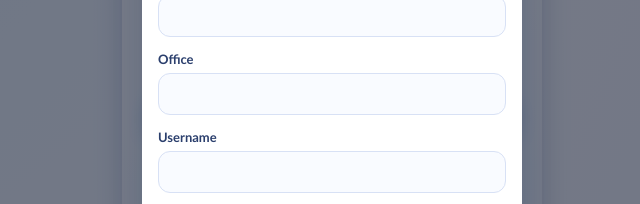
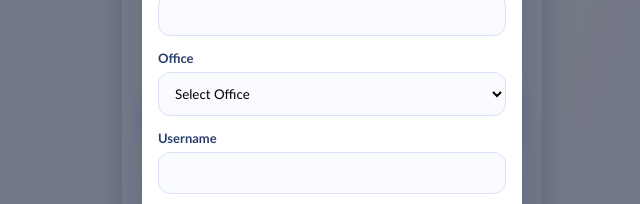
Before and after one commit to dmzoleta/attendance-monitoring, a website: page employee/index.html in a window 1280 px wide. Both pictures are taken after typing "name@example.com", "Sample123" into the empty fields and a click on the button "Create Account". Shown: the part 288-492 px from the top of the page, 308-948 px from the left. Drawn offline with Linux system fonts and the light colour scheme.

Commit message:
Update office options in forms

```diff
--- a/employee/index.html
+++ b/employee/index.html
@@ -44,7 +44,22 @@
           </label>
           <label class="input-field">
             <span>Office</span>
-            <input type="text" name="office" required />
+            <select name="office" required>
+              <option value="" disabled selected>Select Office</option>
+              <option value="ICT Unit">ICT Unit</option>
+              <option value="CID Unit">CID Unit</option>
+              <option value="SGOD">SGOD</option>
+              <option value="Payroll">Payroll</option>
+              <option value="Supply Unit">Supply Unit</option>
+              <option value="Records Unit">Records Unit</option>
+              <option value="Accounting Unit">Accounting Unit</option>
+              <option value="HR Unit">HR Unit</option>
+              <option value="ASDS Office">ASDS Office</option>
+              <option value="Assistant Superintendent Office">Assistant Superintendent Office</option>
+              <option value="Superintendent Office">Superintendent Office</option>
+              <option value="Cash Unit">Cash Unit</option>
+              <option value="Medical Unit">Medical Unit</option>
+            </select>
           </label>
           <label class="input-field">
             <span>Username</span>
--- a/employee/styles.css
+++ b/employee/styles.css
@@ -66,6 +66,14 @@ body {
 }
 
 .input-field input {
+  width: 100%;
+  padding: 12px;
+  border-radius: 12px;
+  border: 1px solid #d8e1f5;
+  background: #f9fbff;
+}
+
+.input-field select {
   width: 100%;
   padding: 12px;
   border-radius: 12px;
```
Also changed, not shown: admin/index.html (+28 -3 lines).
